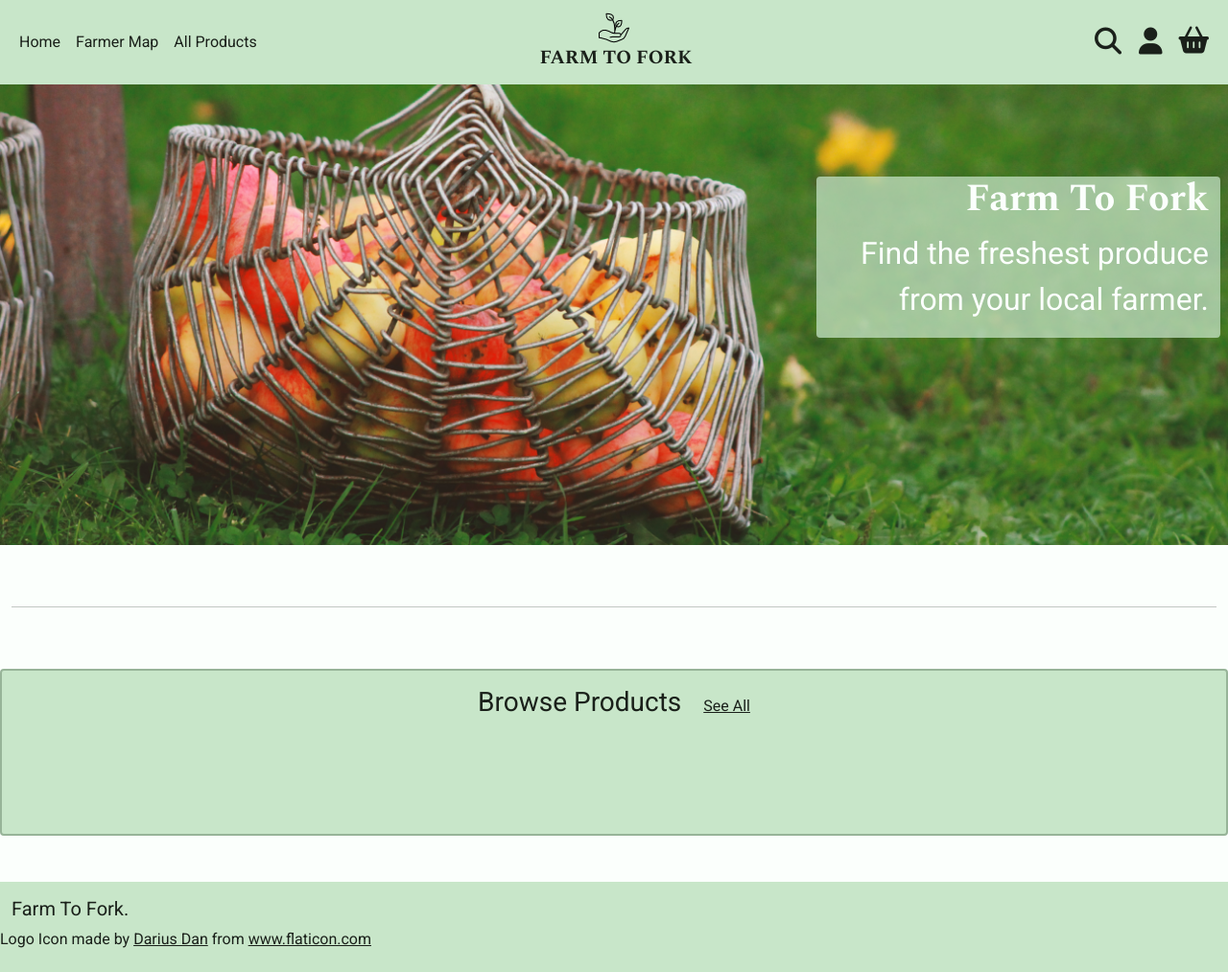
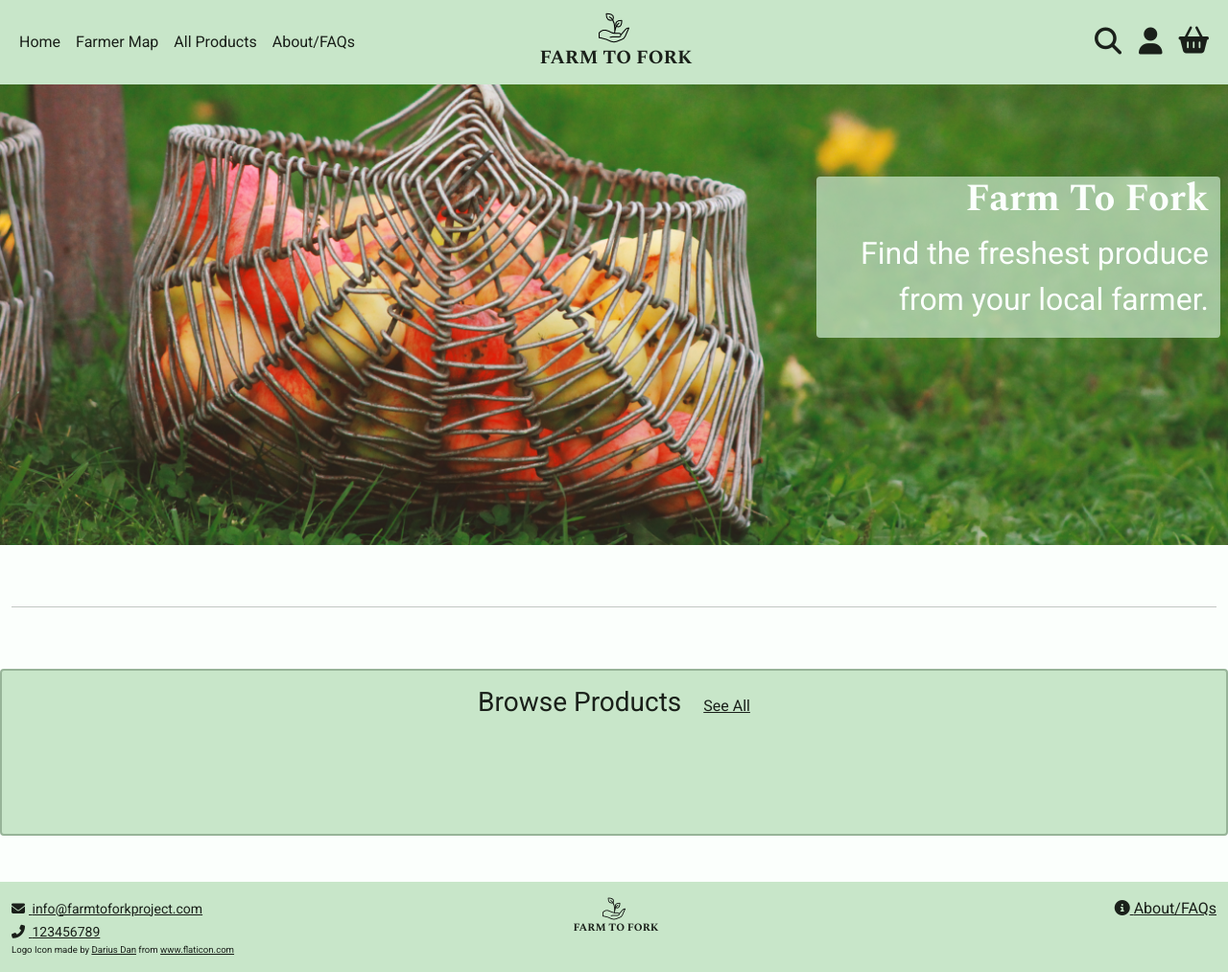
Before and after one commit to oisintohak/Farm-To-Fork, a Django app: page / in a window 1280 px wide. Shown: the whole page at 96% size. Before the commit the page ends 988 px from the top, so only its background shows below. Run offline with Django 3.2, Linux system fonts and the light colour scheme; data that the repository does not hold is empty; some libraries are stand-ins or nearby versions; some web fonts are replaced.

Commit message:
add about page and links

```diff
--- a/home/urls.py
+++ b/home/urls.py
@@ -1,6 +1,7 @@
 from django.urls import path
-from .views import Home
+from .views import About, Home
 
 urlpatterns = [
     path('', Home.as_view(), name='home'),
+    path('about', About.as_view(), name='about'),
 ]
--- a/home/views.py
+++ b/home/views.py
@@ -25,3 +25,7 @@ class Home(TemplateView):
 
         context['product_list'] = product_list
         return context
+
+
+class About(TemplateView):
+    template_name = 'home/about.html'
--- a/static/css/style.css
+++ b/static/css/style.css
@@ -197,6 +197,16 @@ body {
     right: -5%;
 }
 
+/****** FOOTER ****** */
+
+.logo-icon-attribution {
+    font-size: 0.6rem;
+}
+
+.contact-link:hover, .contact-link:active {
+    color: #fbfffc !important;
+}
+
 /****** MESSAGES ****** */
 
 .message-container {
--- a/templates/base.html
+++ b/templates/base.html
@@ -48,19 +48,22 @@
         <div class="container-fluid container-xxl">
             <ul class="navbar-nav text-primary-dark w-100 d-none d-lg-flex me-auto mb-2 mb-lg-0">
                 <li class="nav-item">
-                    <a class="nav-link active" aria-current="page" href="{% url 'home' %}">Home</a>
+                    <a class="nav-link active" href="{% url 'home' %}">Home</a>
                 </li>
                 <li class="nav-item">
                     <a class="nav-link" href="{% url 'farmer-map' %}">Farmer Map</a>
                 </li>
                 <li class="nav-item">
-                    <a class="nav-link" aria-current="page" href="{% url 'products' %}">All Products</a>
+                    <a class="nav-link" href="{% url 'products' %}">All Products</a>
                 </li>
                 {% if request.user|has_group:'Farmers' %}
                 <li class="nav-item">
-                    <a class="nav-link" aria-current="page" href="{% url 'product-create' %}">Create Product</a>
+                    <a class="nav-link" href="{% url 'product-create' %}">Create Product</a>
                 </li>
                 {% endif %}
+                <li class="nav-item">
+                    <a class="nav-link" href="{% url 'about' %}">About/FAQs</a>
+                </li>
             </ul>
             <a href="{% url 'home' %}" class="navbar-brand logo-font d-none d-lg-block mx-auto">
                 <div class="d-flex flex-column align-items-center">
@@ -80,20 +83,23 @@
                         <ul class="dropdown-menu dropdown-menu-start border-d-green border border-2 position-absolute"
                             aria-labelledby="navMenuDropdown">
                             <li class="dropdown-item">
-                                <a class="nav-link active" aria-current="page" href="{% url 'home' %}">Home</a>
+                                <a class="nav-link active" href="{% url 'home' %}">Home</a>
                             </li>
                             <li class="dropdown-item">
                                 <a class="nav-link" href="{% url 'farmer-map' %}">Farmer Map</a>
                             </li>
                             <li class="dropdown-item">
-                                <a class="nav-link" aria-current="page" href="{% url 'products' %}">All Products</a>
+                                <a class="nav-link" href="{% url 'products' %}">All Products</a>
                             </li>
                             {% if request.user|has_group:'Farmers' %}
                             <li class="dropdown-item">
-                                <a class="nav-link" aria-current="page" href="{% url 'product-create' %}">Create
+                                <a class="nav-link" href="{% url 'product-create' %}">Create
                                     Product</a>
                             </li>
                             {% endif %}
+                            <li class="dropdown-item">
+                                <a class="nav-link" href="{% url 'about' %}">About/FAQs</a>
+                            </li>
                         </ul>
                     </div>
                 </li>
@@ -147,10 +153,11 @@
                         {% if request.user.is_authenticated %}
                         {% if request.user|has_group:'Farmers' %}
                         <li class="dropdown-item">
-                            <a class="nav-link" aria-current="page" href="{% url 'products' user=request.user.id %}">My Products</a>
+                            <a class="nav-link" href="{% url 'products' user=request.user.id %}">My
+                                Products</a>
                         </li>
                         <li class="dropdown-item">
-                            <a class="nav-link" aria-current="page" href="{% url 'product-create' %}">Create Product</a>
+                            <a class="nav-link" href="{% url 'product-create' %}">Create Product</a>
                         </li>
                         {% endif %}
                         <li class="dropdown-item">
@@ -218,10 +225,48 @@
 
     <footer class="bg-p-green mt-auto py-3">
         <div class="container-fluid container-xxl">
-            <h5>Farm To Fork.</h5>
+            <div class="row">
+                <div class="col">
+                    <small>
+                        <a href="mailto:info@farmtoforkproject.com">
+                            <i class="fas fa-envelope pe-1"></i>
+                            <span class="d-none d-md-inline">
+                                info@farmtoforkproject.com
+                            </span>
+                        </a> <br>
+                        <a href="tel:+123456789">
+                            <i class="fas fa-phone-alt pe-1"></i>
+                            <span class="d-none d-md-inline">
+                                123456789
+                            </span>
+                        </a>
+                    </small>
+                </div>
+                <div class="col">
+                    <a href="{% url 'home' %}" class="navbar-brand logo-font nav-item mx-auto">
+                        <div class="d-flex flex-column align-items-center">
+                            <img src="{{ MEDIA_URL }}icon_xs.png" alt="hand holding plant icon">
+                            <span class="ps-1 text-uppercase mobile-logo-text">
+                                FARM TO FORK
+                            </span>
+                        </div>
+                    </a>
+                </div>
+                <div class="col text-end">
+                    <a href="{% url 'about' %}">
+                        <i class="fas fa-info-circle"></i>
+                        <span class="d-none d-md-inline">
+                            About/FAQs
+                        </span>
+                    </a>
+                </div>
+                <small class="logo-icon-attribution">
+                    Logo Icon made by <a href="https://www.flaticon.com/authors/darius-dan" title="Darius Dan">Darius
+                        Dan</a> from
+                    <a href="https://www.flaticon.com/" title="Flaticon">www.flaticon.com</a>
+                </small>
+            </div>
         </div>
-        <div>Logo Icon made by <a href="https://www.flaticon.com/authors/darius-dan" title="Darius Dan">Darius Dan</a>
-            from <a href="https://www.flaticon.com/" title="Flaticon">www.flaticon.com</a></div>
     </footer>
 
     <script type="text/javascript">
```
Also changed, not shown: home/templates/home/about.html (added, +48 -0 lines).
